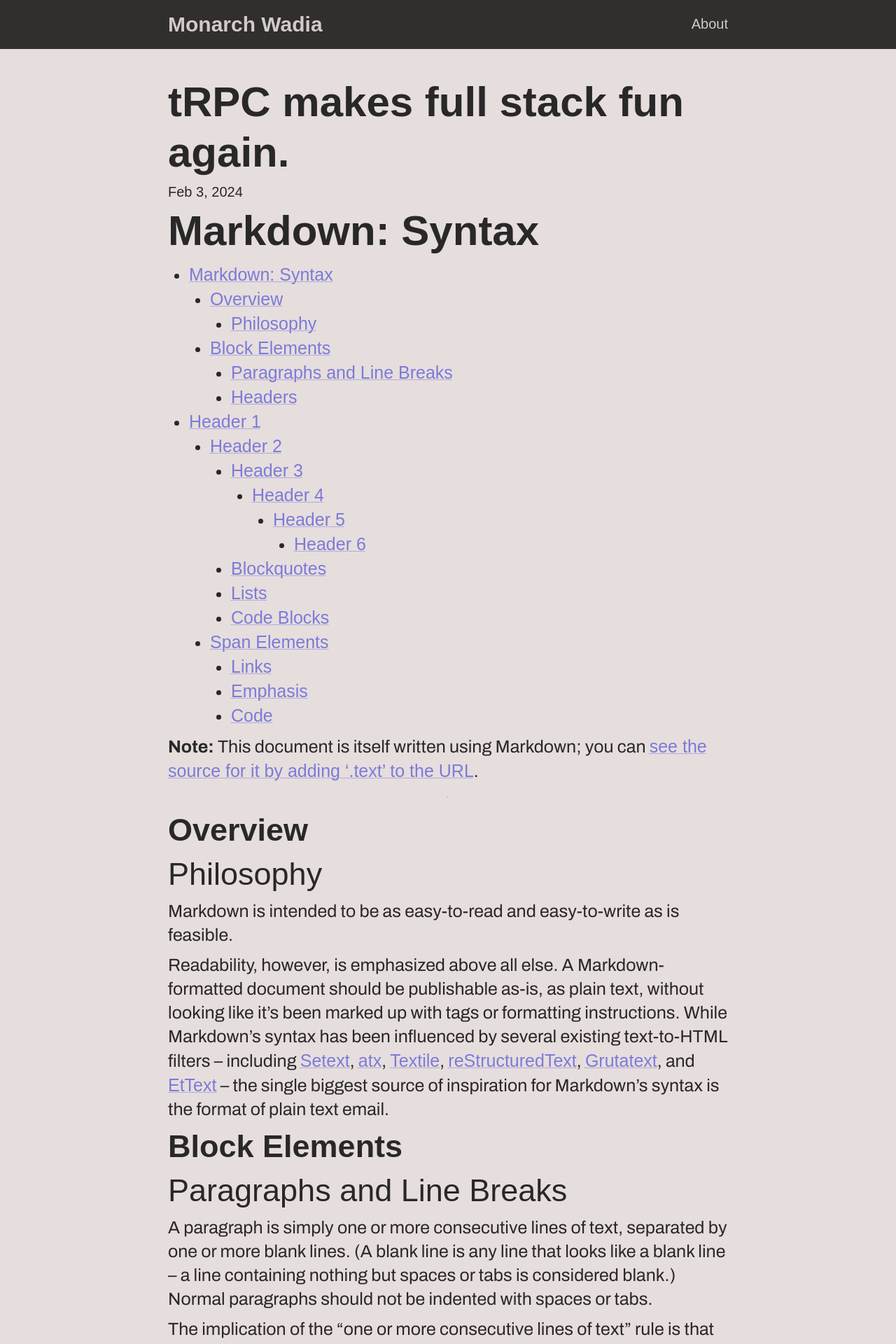
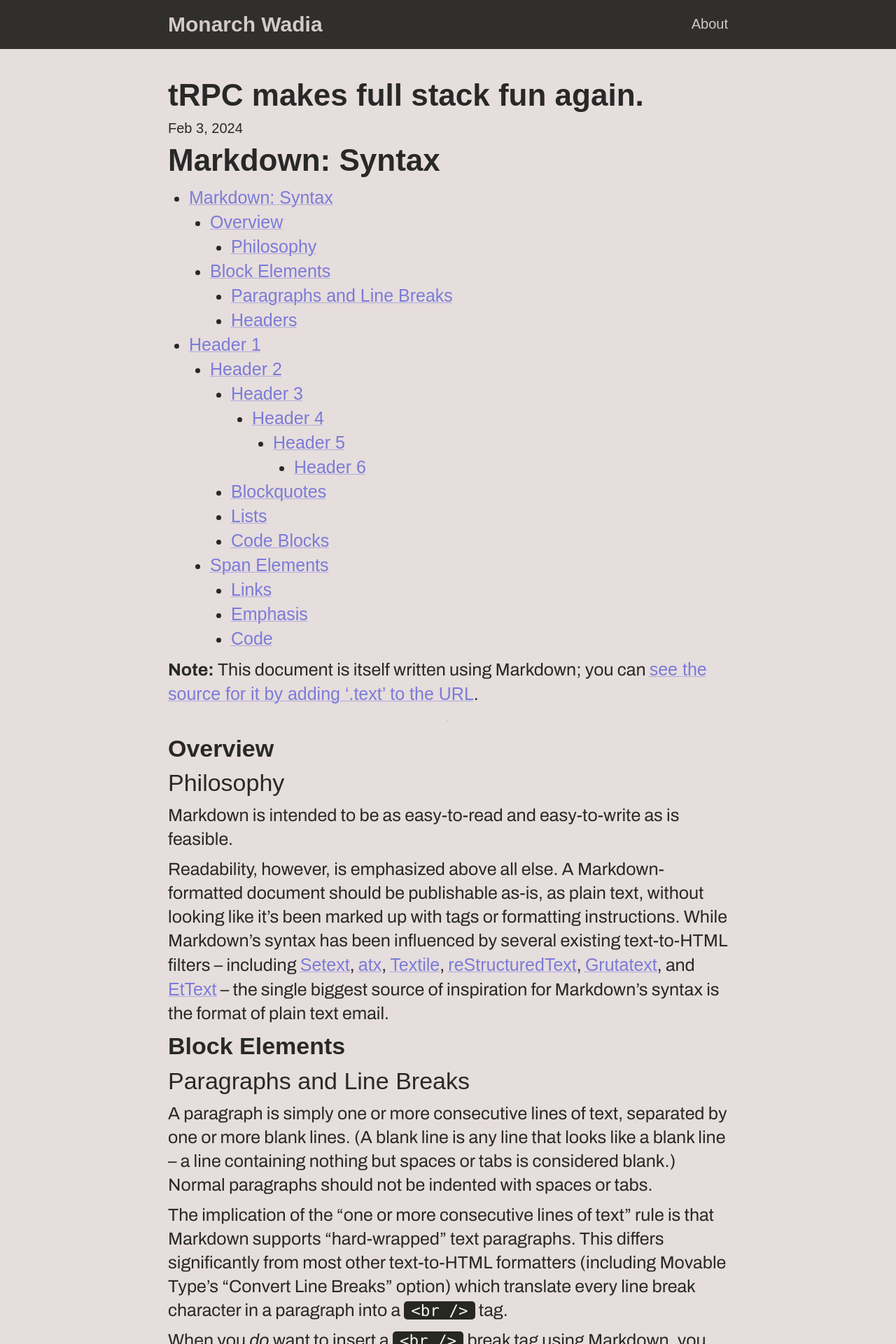
Before and after one commit to monarchwadia/blog-monarchwadia.com, a Jekyll site: the page built from _posts/2024-02-03-why-trpc.markdown, in a window 1280 px wide. Shown: the top 1920 px of the page at 70% size. Built offline with Jekyll 4.4.1, drawn with Linux system fonts in a browser that asks for light colours; some web fonts are replaced.

Commit message:
More appropriate heading sizes

```diff
--- a/_sass/variables.scss
+++ b/_sass/variables.scss
@@ -7,8 +7,8 @@ $font-size: (
     3: 1rem,
     4: 1.25rem,
     5: 1.5rem,
-    6: 2.25rem,
-    7: 3rem
+    6: 1.7rem,
+    7: 2.2rem
 );
 
 $spacing: (
```
